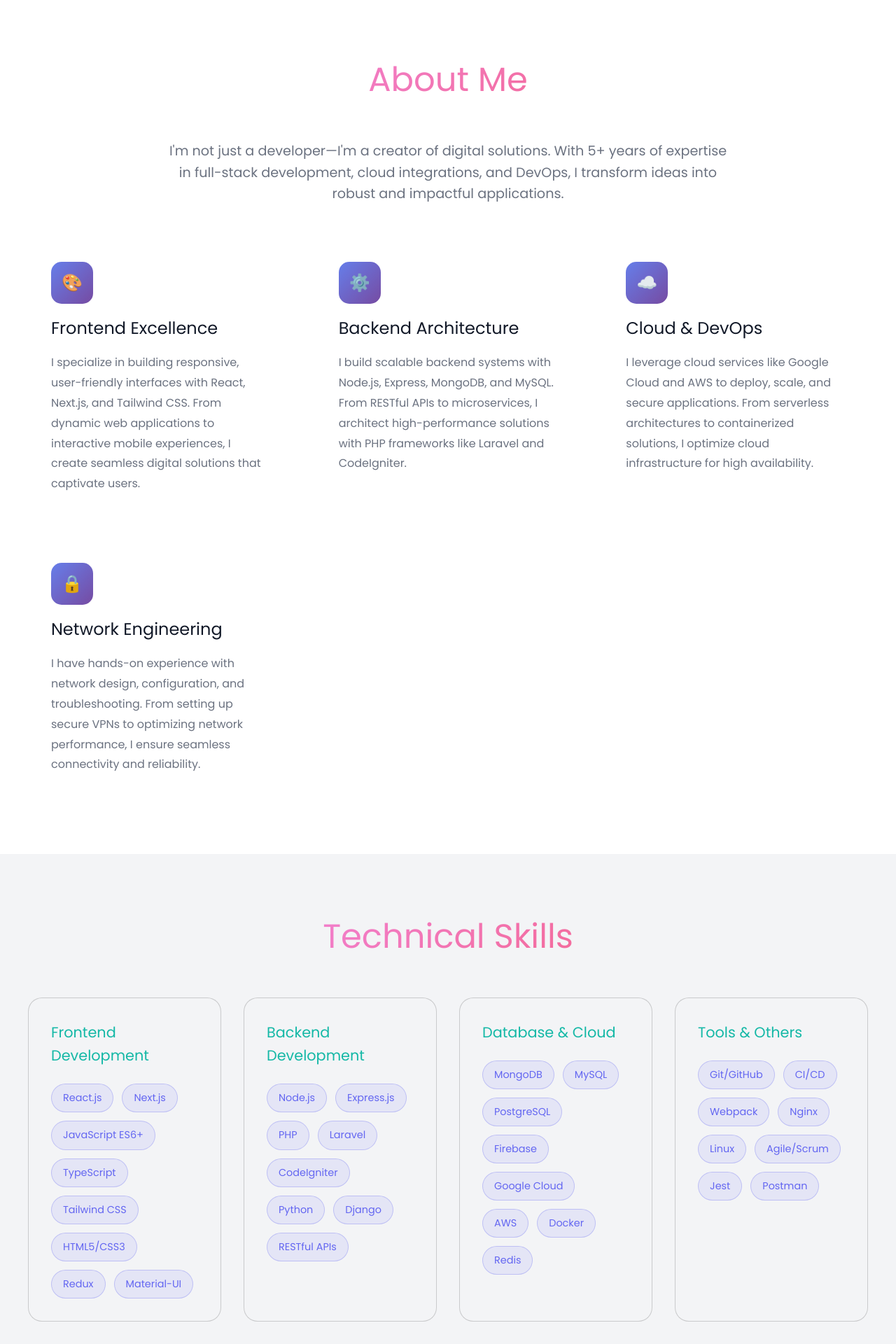
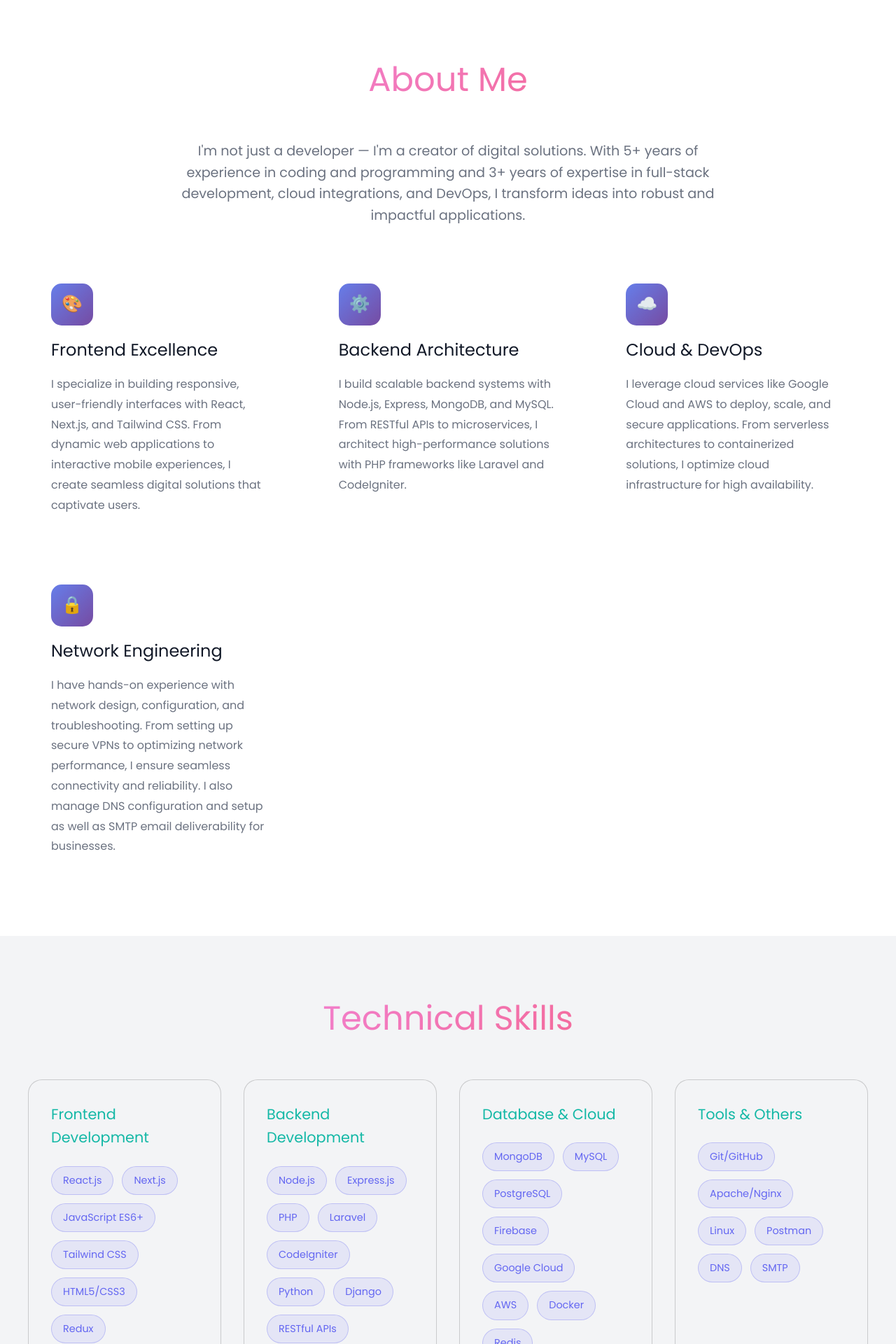
Before and after one commit to programwithabhi33/portfolio-next.js, a Next.js app: page / in a window 1280 px wide. Shown: the part 880-2800 px from the top of the page at 70% size. Built offline with nearby package versions, Linux system fonts and the light colour scheme.

Commit message:
Added the Fa icons instead of svg icons and added my extra skills

```diff
--- a/src/app/home/Main.jsx
+++ b/src/app/home/Main.jsx
@@ -1,7 +1,7 @@
 "use client"
 import Image from "next/image";
 import "../../../public/css/home/main.css";
-import { FaGithub, FaLinkedin, FaYoutube, FaSun, FaMoon } from "react-icons/fa";
+import { FaGithub, FaLinkedin, FaYoutube, FaSun, FaMoon, FaPhone, FaEnvelope } from "react-icons/fa";
 import { FaXTwitter } from "react-icons/fa6";
 import { useEffect, useState } from "react";
 
@@ -64,12 +64,13 @@ const Main = () => {
     // Typing effect
     const texts = [
       'Full Stack Developer',
-      'React & Next.js Expert',
-      'Cloud Solutions Architect',
-      'PHP & Laravel Developer',
-      'UI/UX Enthusiast',
-      'Problem Solver'
+      'PHP (Codeigniter & Laravel) Developer',
+      'Strong JavaScript Knowledge',
+      'Hands On Experience In React, Next.js, Node.js, Express, MongoDB, MySQL, PHP, and Laravel',
+      'Cloud Solutions & UI/UX Enthusiast',
+      'Strong Problem Solver',
     ];
+
     let textIndex = 0;
     let charIndex = 0;
     let isDeleting = false;
@@ -260,6 +261,15 @@ const Main = () => {
       </nav>
       {/* Hero Section */}
       <section className="hero" id="home">
+        <div className="hero-image reveal hidden">
+          <Image
+            src="/me-ai.png"
+            alt="Abhishek Biranje"
+            width={400}
+            height={400}
+            className="profile-img"
+          />
+        </div>
         <div className="hero-content">
           <p className="hero-subtitle">Hello, I'm</p>
           <h1 className="hero-title">Abhishek Biranje</h1>
@@ -291,8 +301,8 @@ const Main = () => {
             }}
             className="reveal"
           >
-            I'm not just a developer—I'm a creator of digital solutions. With 5+
-            years of expertise in full-stack development, cloud integrations, and
+            I'm not just a developer — I'm a creator of digital solutions. With 5+
+            years of experience in coding and programming and 3+ years of expertise in full-stack development, cloud integrations, and
             DevOps, I transform ideas into robust and impactful applications.
           </p>
           <div className="about-grid">
@@ -332,7 +342,9 @@ const Main = () => {
               <p>
                 I have hands-on experience with network design, configuration, and
                 troubleshooting. From setting up secure VPNs to optimizing network
-                performance, I ensure seamless connectivity and reliability.
+                performance, I ensure seamless connectivity and reliability. I also
+                manage DNS configuration and setup as well as SMTP email
+                deliverability for businesses.
               </p>
             </div>
           </div>
@@ -349,11 +361,9 @@ const Main = () => {
                 <span className="skill-tag">React.js</span>
                 <span className="skill-tag">Next.js</span>
                 <span className="skill-tag">JavaScript ES6+</span>
-                <span className="skill-tag">TypeScript</span>
                 <span className="skill-tag">Tailwind CSS</span>
                 <span className="skill-tag">HTML5/CSS3</span>
                 <span className="skill-tag">Redux</span>
-                <span className="skill-tag">Material-UI</span>
               </div>
             </div>
             <div className="skill-category reveal">
@@ -386,13 +396,11 @@ const Main = () => {
               <h3>Tools &amp; Others</h3>
               <div className="skill-tags">
                 <span className="skill-tag">Git/GitHub</span>
-                <span className="skill-tag">CI/CD</span>
-                <span className="skill-tag">Webpack</span>
-                <span className="skill-tag">Nginx</span>
+                <span className="skill-tag">Apache/Nginx</span>
                 <span className="skill-tag">Linux</span>
-                <span className="skill-tag">Agile/Scrum</span>
-                <span className="skill-tag">Jest</span>
                 <span className="skill-tag">Postman</span>
+               <span className="skill-tag">DNS</span>
+               <span className="skill-tag">SMTP</span>
               </div>
             </div>
           </div>
@@ -532,7 +540,7 @@ const Main = () => {
             <div className="contact-info reveal">
               <div className="contact-item">
                 <div className="contact-icon">📧</div>
-                <span>abhishek@programwithabhi.com</span>
+                <span>programwithabhi@gmail.com</span>
               </div>
               <div className="contact-item">
                 <div className="contact-icon">📍</div>
@@ -546,9 +554,7 @@ const Main = () => {
                 target="_blank"
                 title="GitHub"
               >
-                <svg width={24} height={24} viewBox="0 0 24 24" fill="currentColor">
-                  <path d="M12 0c-6.626 0-12 5.373-12 12 0 5.302 3.438 9.8 8.207 11.387.599.111.793-.261.793-.577v-2.234c-3.338.726-4.033-1.416-4.033-1.416-.546-1.387-1.333-1.756-1.333-1.756-1.089-.745.083-.729.083-.729 1.205.084 1.839 1.237 1.839 1.237 1.07 1.834 2.807 1.304 3.492.997.107-.775.418-1.305.762-1.604-2.665-.305-5.467-1.334-5.467-5.931 0-1.311.469-2.381 1.236-3.221-.124-.303-.535-1.524.117-3.176 0 0 1.008-.322 3.301 1.23.957-.266 1.983-.399 3.003-.404 1.02.005 2.047.138 3.006.404 2.291-1.552 3.297-1.23 3.297-1.23.653 1.653.242 2.874.118 3.176.77.84 1.235 1.911 1.235 3.221 0 4.609-2.807 5.624-5.479 5.921.43.372.823 1.102.823 2.222v3.293c0 .319.192.694.801.576 4.765-1.589 8.199-6.086 8.199-11.386 0-6.627-5.373-12-12-12z" />
-                </svg>
+                <FaGithub />
               </a>
               <a
                 href="https://linkedin.com/in/programwithabhi"
@@ -556,9 +562,7 @@ const Main = () => {
                 target="_blank"
                 title="LinkedIn"
               >
-                <svg width={24} height={24} viewBox="0 0 24 24" fill="currentColor">
-                  <path d="M19 0h-14c-2.761 0-5 2.239-5 5v14c0 2.761 2.239 5 5 5h14c2.762 0 5-2.239 5-5v-14c0-2.761-2.238-5-5-5zm-11 19h-3v-11h3v11zm-1.5-12.268c-.966 0-1.75-.79-1.75-1.764s.784-1.764 1.75-1.764 1.75.79 1.75 1.764-.783 1.764-1.75 1.764zm13.5 12.268h-3v-5.604c0-3.368-4-3.113-4 0v5.604h-3v-11h3v1.765c1.396-2.586 7-2.777 7 2.476v6.759z" />
-                </svg>
+                <FaLinkedin />
               </a>
               <a
                 href="https://twitter.com/programwithabhi"
@@ -566,18 +570,30 @@ const Main = () => {
                 target="_blank"
                 title="Twitter"
               >
-                <svg width={24} height={24} viewBox="0 0 24 24" fill="currentColor">
-                  <path d="M23 3a10.9 10.9 0 01-3.14 1.53 4.48 4.48 0 00-7.86 3v1A10.66 10.66 0 013 4s-4 9 5 13a11.64 11.64 0 01-7 2c9 5 20 0 20-11.5a4.5 4.5 0 00-.08-.83A7.72 7.72 0 0023 3z" />
-                </svg>
+                <FaXTwitter />
+              </a>
+              <a
+                href="https://youtube.com/@programwithabhi9206"
+                className="social-link"
+                target="_blank"
+                title="Youtube"
+              >
+                <FaYoutube />
+              </a>
+              <a
+                href="tel:+919604154095"
+                className="social-link"
+                target="_blank"
+                title="Phone"
+              >
+                <FaPhone />
               </a>
               <a
                 href="mailto:programwithabhi@gmail.com"
                 className="social-link"
                 title="Email"
               >
-                <svg width={24} height={24} viewBox="0 0 24 24" fill="currentColor">
-                  <path d="M20 4H4c-1.1 0-1.99.9-1.99 2L2 18c0 1.1.9 2 2 2h16c1.1 0 2-.9 2-2V6c0-1.1-.9-2-2-2zm0 4l-8 5-8-5V6l8 5 8-5v2z" />
-                </svg>
+                <FaEnvelope />
               </a>
             </div>
             <div className="hero-buttons">
@@ -605,9 +621,7 @@ const Main = () => {
       {/* Footer */}
       <footer>
         <p className="footer-text">
-          © {new Date().getFullYear()} Abhishek Biranje. Crafted with passion and code.
-          <br />
-          <span style={{ color: "var(--primary)" }}>programwithabhi</span>
+          © {new Date().getFullYear()} programwithabhi. Crafted with passion and code.
         </p>
       </footer>
     </>
```
